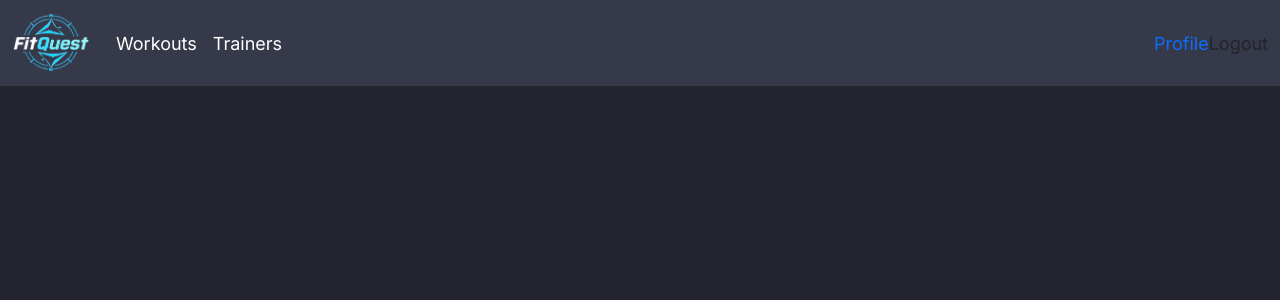
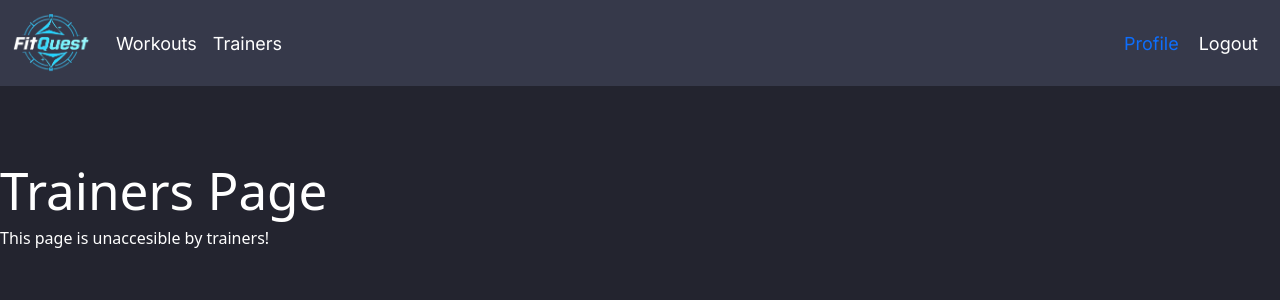
Before and after one commit to AlexMazilu12/FitQuest-frontend, a React (Vite) app: page /trainers in a window 1280 px wide. Shown: the top 300 px of the page. Built offline with nearby package versions, Linux system fonts and the light colour scheme; sample sign-in values are in the browser's storage.

Commit message:
Many changes, and made trainers page inaccesible by trainers

```diff
--- a/src/App.css
+++ b/src/App.css
@@ -5,15 +5,19 @@
 .navbar-dark .navbar-nav .nav-link.text-primary {
   color: #0d6efd;
 }
-.container {
-  width: 100%;
-  color: white;
-}
+
 body, html {
   margin: 0;
   padding: 0;
   width: 100%;
+  height: 100%;
   background-color: #23242F;
+}
+
+.container {
+  width: 100%;
+  padding: 0;
   margin: 0;
-  height: 100vh;
+  color: white;
+  padding-top: 80px;
 }
--- a/src/App.jsx
+++ b/src/App.jsx
@@ -5,6 +5,7 @@ import WorkoutPage from "./pages/WorkoutPage.jsx";
 import LoginPage from "./pages/LoginPage.jsx";
 import RegisterPage from "./pages/RegisterPage.jsx";
 import {AuthProvider} from "./services/AuthProvider.jsx";
+import TrainersPage from "./pages/TrainersPage.jsx";
 import "./App.css";
 import "@fontsource/inter";
 
@@ -14,10 +15,12 @@ function App() {
             <AuthProvider>
                 <Router>
                     <Navbar />
-                    <div className="container mt-5 pt-4">
+                    {/* Adjust padding-top to match navbar height */}
+                    <div className="container" style={{ paddingTop: "80px" }}>
                         <Routes>
                             <Route path="/" element={<h1>Welcome to the Workout App</h1>} />
                             <Route path="/workouts" element={<WorkoutPage />} />
+                            <Route path="/trainers" element={<TrainersPage />} />
                             <Route path="/register" element={<RegisterPage />} />
                             <Route path="/login" element={<LoginPage />} />
                         </Routes>
@@ -28,4 +31,5 @@ function App() {
     );
 }
 
+
 export default App;
--- a/src/components/Navbar.css
+++ b/src/components/Navbar.css
@@ -9,7 +9,6 @@
     font-family: 'Inter', bold;
     font-size:18px;
 }
-
 .navbar-brand img {
     width: 80px;
     height: 60px;
--- a/src/components/Navbar.jsx
+++ b/src/components/Navbar.jsx
@@ -27,8 +27,8 @@ const Navbar = () => {
                     <div className="d-flex">
                         {isAuthenticated ? (
                             <>
-                                <Link className="nav-link text-primary" to="/profile">Profile</Link>
-                                <button className="btn btn-link nav-link" onClick={logout}>Logout</button>
+                                <Link className="nav-link text-primary" to="/profile" style={{ marginRight: '20px' }}>Profile</Link>
+                                <button className="btn btn-link nav-link" onClick={logout} style={{ marginRight: '10px' }}>Logout</button>
                             </>
                         ) : (
                             <Link className="nav-link text-primary" to="/login">Authenticate</Link>
--- /dev/null
+++ b/src/pages/TrainersPage.jsx
@@ -0,0 +1,32 @@
+import React, { useEffect } from "react";
+import { useNavigate } from "react-router-dom";
+import NavBar from "../components/NavBar";
+import { useAuth } from "../services/AuthProvider.jsx";
+
+const TrainersPage = () => {
+  const { isAuthenticated, user } = useAuth();
+  const navigate = useNavigate();
+
+  useEffect(() => {
+    if (!isAuthenticated) {
+      navigate("/login");
+    }
+  }, [isAuthenticated, navigate]);
+
+  return (
+    <>
+      <NavBar />
+      <div className="container" style={{ marginTop: "-350px" }} >
+        <h1>Trainers Page</h1>
+        {isAuthenticated && user.role === "USER" ? (
+          <p>Welcome!</p>
+        ) : (
+          <p>This page is unaccesible by trainers!</p>
+
+        )}
+      </div>
+    </>
+  );
+};
+
+export default TrainersPage;
```
